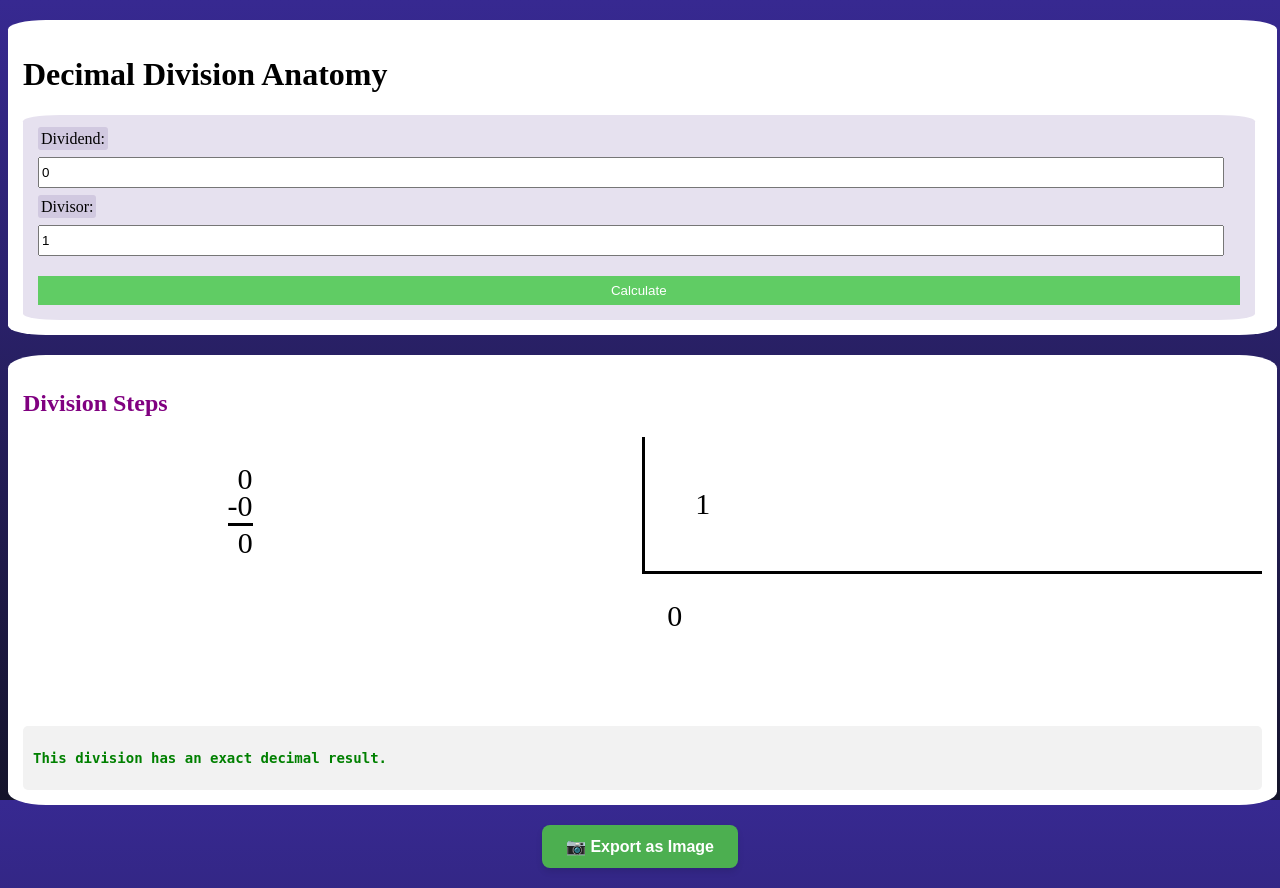
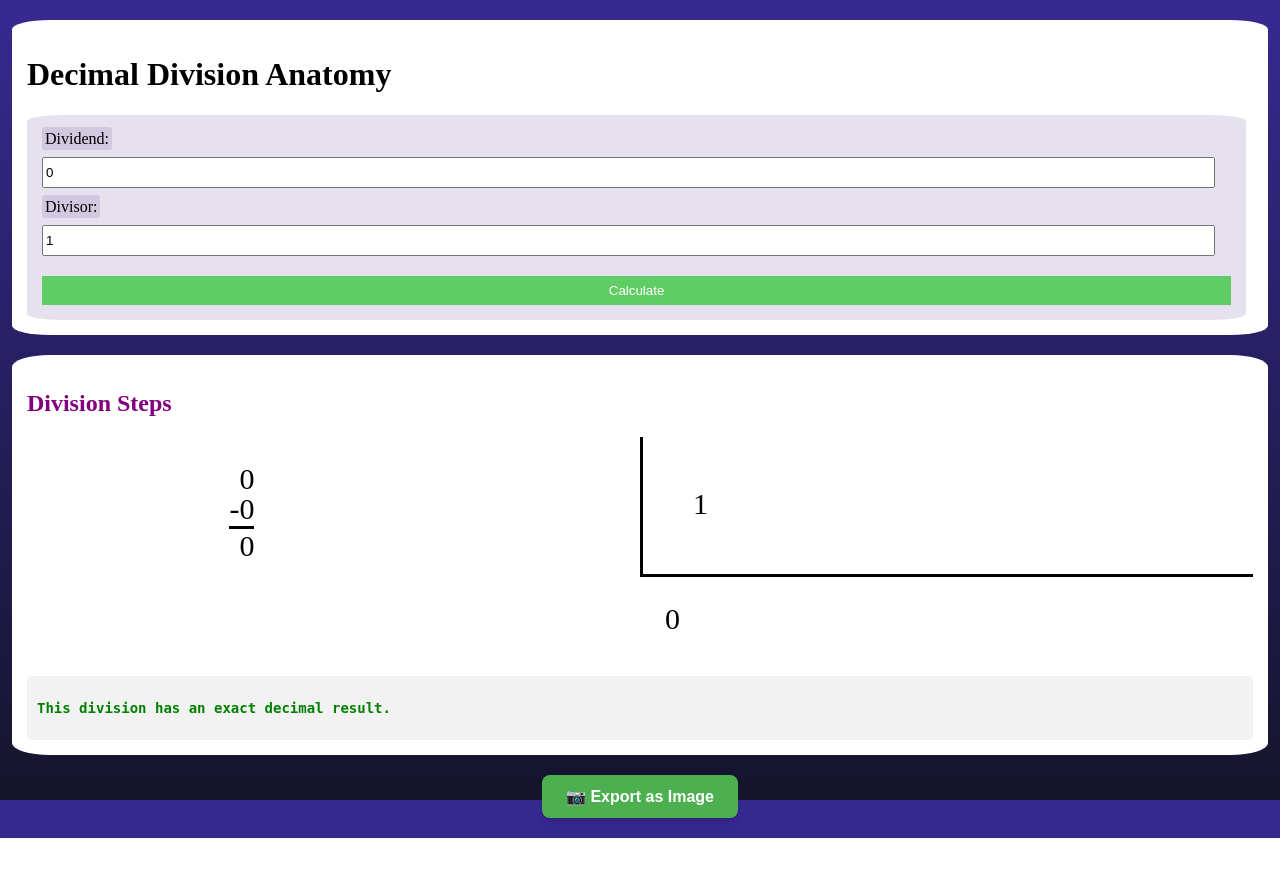
Before and after one commit to HenriqueSilvaXavier/Decimal-Division-Anatomy, a PHP site: page / in a window 1280 px wide. After the commit the page ends 838 px from the top, so only its background shows below. Run offline with PHP 8.4, Linux system fonts and the light colour scheme.

Commit message:
Update styles.css

```diff
--- a/styles.css
+++ b/styles.css
@@ -8,7 +8,7 @@ body {
 
 #container, #structure-container {
     background-color: white;
-    width: 98%;
+    width: 97%;
     margin: 20px auto;
     padding: 15px;
     border-radius: 3%;
@@ -53,7 +53,7 @@ h2 {
 #calculation-container {
     display: grid;
     grid-template-columns: 1fr 1fr;
-    grid-template-rows: 0.1fr 1fr;
+    grid-template-rows: 140px auto; /* primeira linha sempre com 100px */
 }
 
 .operands-container {
@@ -67,7 +67,6 @@ h2 {
     grid-template-columns: 33.3% 66.6%;
     align-items: start;
     column-gap: 0px;
-    height: 20px;
 }
 
 #divisor-grid{
```
